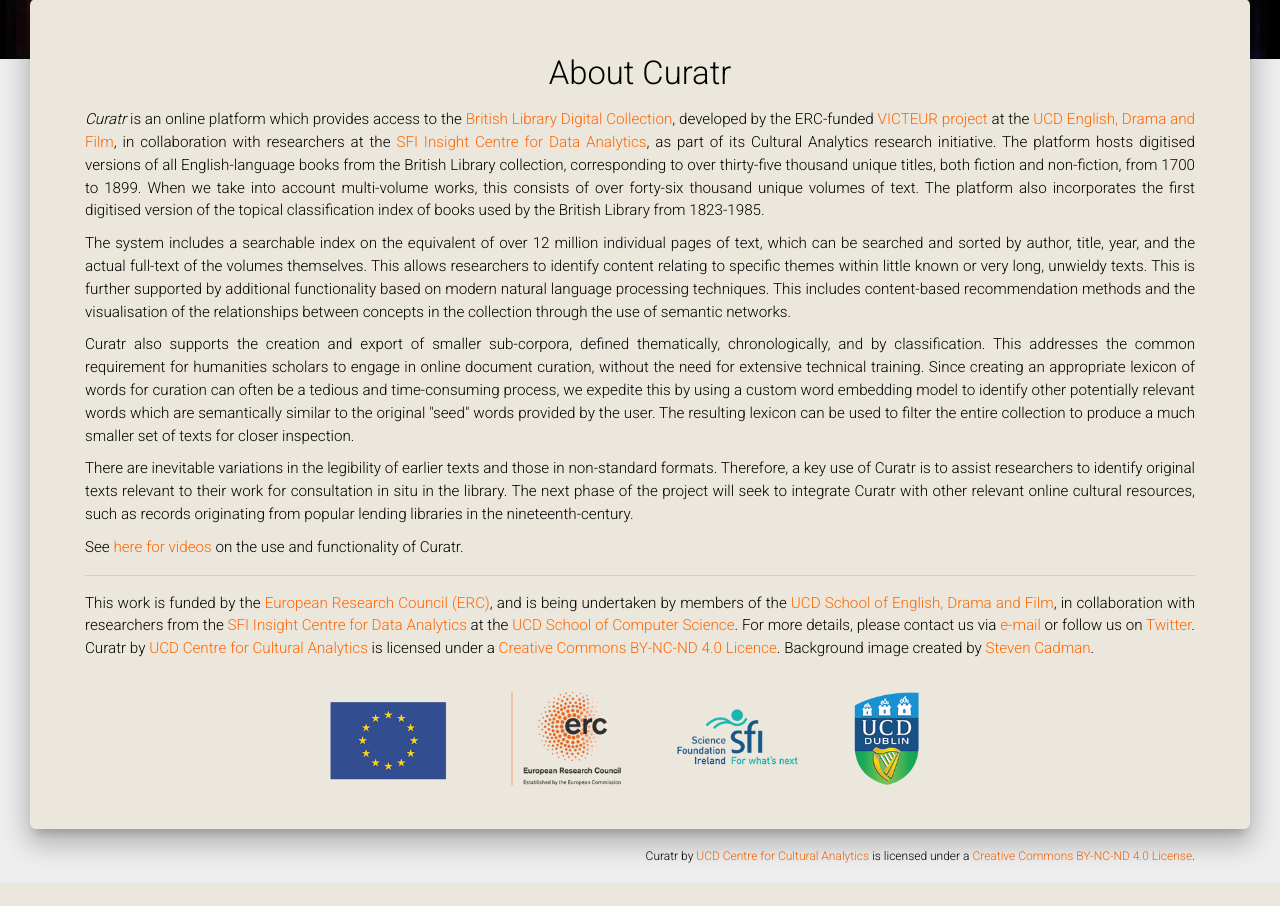
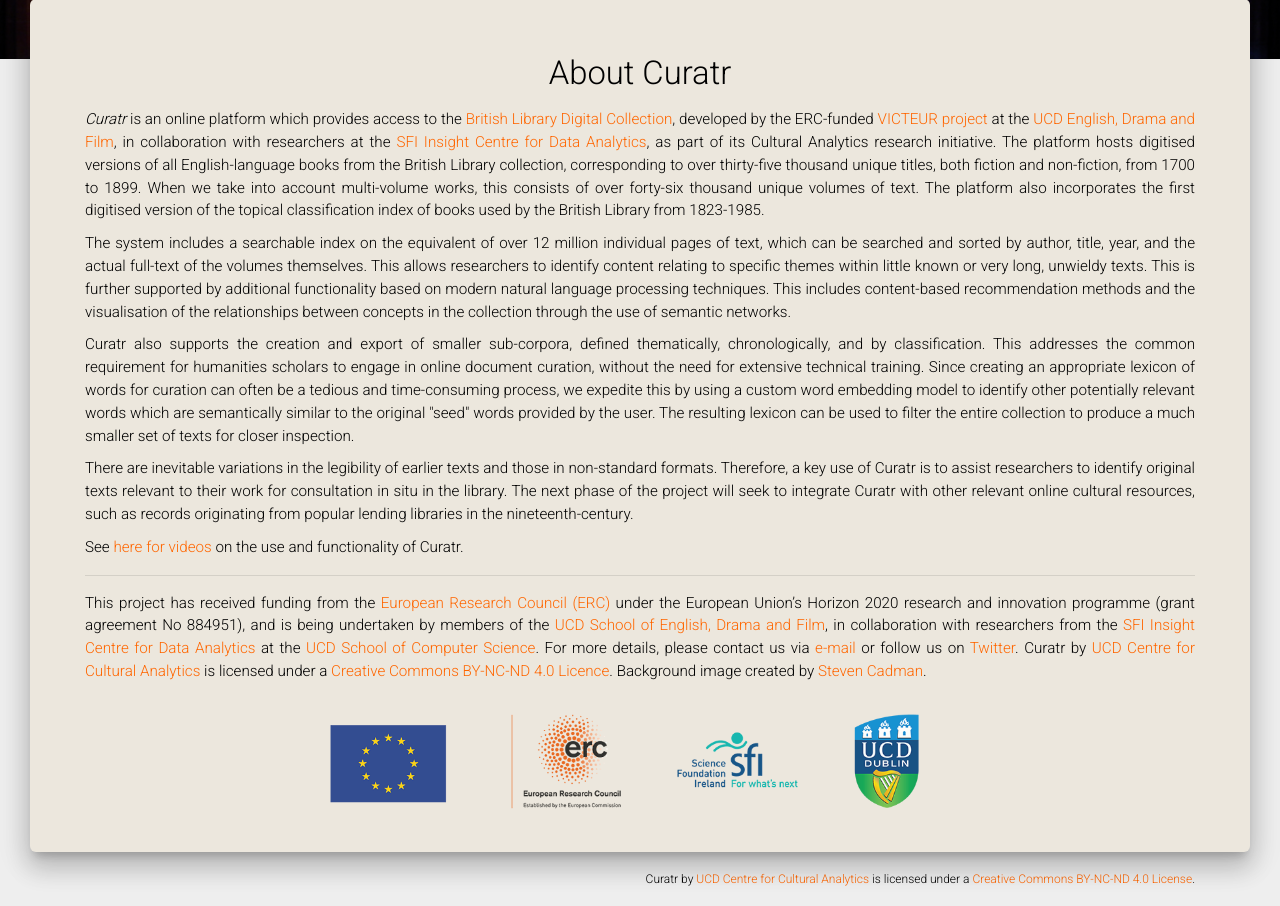
Before and after one commit to derekgreene/curatr, a Python web app: template code/templates/about.html in a window 1280 px wide. Shown: the part 316-1222 px from the top of the page. Before the commit the page ends 1199 px from the top, so only its background shows below. Run offline with Jinja, Linux system fonts and the light colour scheme; the template is opened without the code that fills it, so the values that code supplies are empty; some libraries are stand-ins or nearby versions.

Commit message:
Update grant acknowledgement

```diff
--- a/code/templates/about.html
+++ b/code/templates/about.html
@@ -20,7 +20,7 @@
 
     <hr>
     <p class="text-justify">
-        This work is funded by the <a href="https://erc.europa.eu/">European Research Council (ERC)</a>, and is being undertaken by members of the <a href='http://www.ucd.ie/englishdramafilm/' target='_blank'>UCD School of English, Drama and Film</a>, in collaboration with researchers from the <a href='http://www.insight-centre.org/' target='_blank'>SFI Insight Centre for Data Analytics</a> at the <a href="https://www.ucd.ie/cs/" target="_blank">UCD School of Computer Science</a>. For more details, please contact us via <a href="mailto:ucdcuratr@gmail.com">e-mail</a> or follow us on <a href="https://twitter.com/Victeurproject" target="_blank">Twitter</a>.
+        This project has received funding from the <a target="_blank" href="https://erc.europa.eu/">European Research Council (ERC)</a> under the European Union’s Horizon 2020 research and innovation programme (grant agreement No 884951), and is being undertaken by members of the <a href='http://www.ucd.ie/englishdramafilm/' target='_blank'>UCD School of English, Drama and Film</a>, in collaboration with researchers from the <a href='http://www.insight-centre.org/' target='_blank'>SFI Insight Centre for Data Analytics</a> at the <a href="https://www.ucd.ie/cs/" target="_blank">UCD School of Computer Science</a>. For more details, please contact us via <a href="mailto:ucdcuratr@gmail.com">e-mail</a> or follow us on <a href="https://twitter.com/Victeurproject" target="_blank">Twitter</a>.
         Curatr by <a href="https://cca.ucd.ie/" target="_blank">UCD Centre for Cultural Analytics</a> is licensed under a <a rel="license" href="https://creativecommons.org/licenses/by-nc-nd/4.0/" target="_blank">Creative Commons BY-NC-ND 4.0 Licence</a>. Background image created by <a href="https://www.flickr.com/photos/stevecadman/486263551" target="_blank">Steven Cadman</a>.
     </p>
     <p style="align: center; margin-top: 1.8em;">
--- a/code/templates/block-welcome.html
+++ b/code/templates/block-welcome.html
@@ -9,7 +9,7 @@
 <p class="text-justify"><i>Curatr</i> is an online platform which provides access to the <a href="https://www.bl.uk/collection-guides/digitised-printed-books" target="_blank">British Library Digital Collection</a>, corresponding to over thirty-five thousand unique titles, both fiction and non-fiction, from 1700 to 1899. The platform is specifically designed for humanities scholars to use without the need for extensive technical training and offers comprehensive search functionality by keyword, author, category, and date.</p>
 <p class="text-justify"><i>Curatr</i> includes keyword and lexicon search functions, which help locate your research topics within little known or very long, unwieldy texts. It also supports the development and export of sub-corpora, defined thematically, chronologically and by classification. The development of this system addresses the requirements for online document curation without the need for extensive technical training. See <a href="https://projectvicteur.com/2023/01/10/curatr-videos/" target="_blank">here for videos</a> on the use and functionality of Curatr.</p>
 <hr>
-<p class="text-justify">This work is funded by the <a href="https://erc.europa.eu/">European Research Council (ERC)</a> as part of the <a href="https://projectvicteur.com/" target="_blank">VICTEUR project</a>. The project is being undertaken by members of the <a href='http://www.ucd.ie/englishdramafilm/' target='_blank'>UCD English, Drama and Film</a>, in collaboration with researchers from the <a href='http://www.insight-centre.org/' target='_blank'>SFI Insight Centre for Data Analytics</a> at UCD. For more details, please contact us via <a href="mailto:ucdcuratr@gmail.com">email</a> or follow us on <a href="https://twitter.com/Victeurproject" target="_blank">Twitter</a>.</p>
+<p class="text-justify">This project has received funding from the <a target="_blank" href="https://erc.europa.eu/">European Research Council (ERC)</a> under the European Union’s Horizon 2020 research and innovation programme (grant agreement No 884951) and is based at <a target="_blank" href="https://www.ucd.ie/">University College Dublin</a>. The project is being undertaken by members of the <a href='http://www.ucd.ie/englishdramafilm/' target='_blank'>UCD English, Drama and Film</a>, in collaboration with researchers from the <a href='http://www.insight-centre.org/' target='_blank'>SFI Insight Centre for Data Analytics</a> at UCD. For more details, please contact us via <a href="mailto:ucdcuratr@gmail.com">email</a> or follow us on <a href="https://twitter.com/Victeurproject" target="_blank">Twitter</a>.</p>
 <p style="align: center; margin-top: 1.8em;">
     <a target="_blank" href="https://european-union.europa.eu"><img src="{{staticprefix}}/img/logo-eu.png" class="logo" style="width: 120px; margin-right: 50px;" alt="EU Flag"/></a>
     <a target="_blank" href="http://erc.europa.eu"><img src="{{staticprefix}}/img/logo-erc.png" class="logo" style="width: 132px; margin-right: 35px;" alt="ERC Logo"/></a>
```
